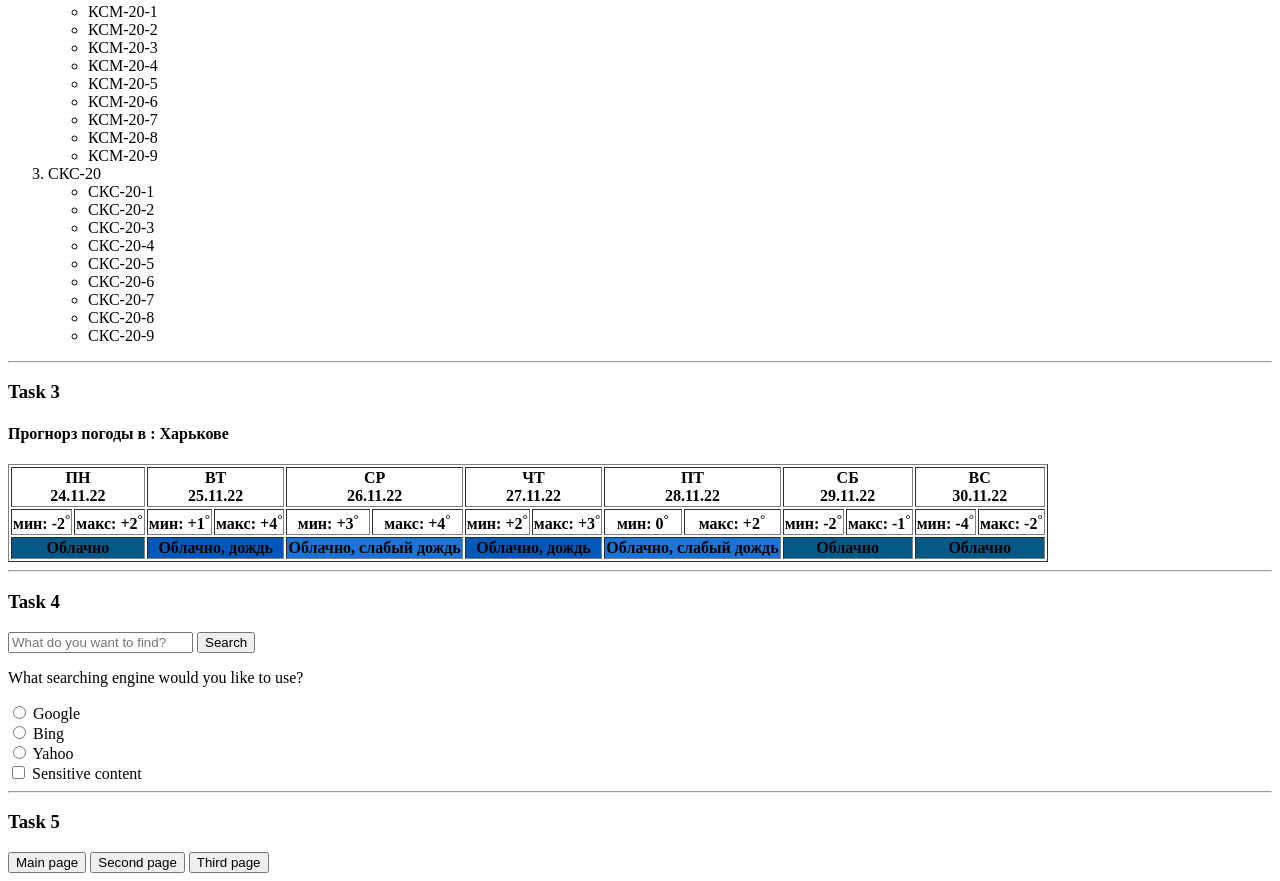
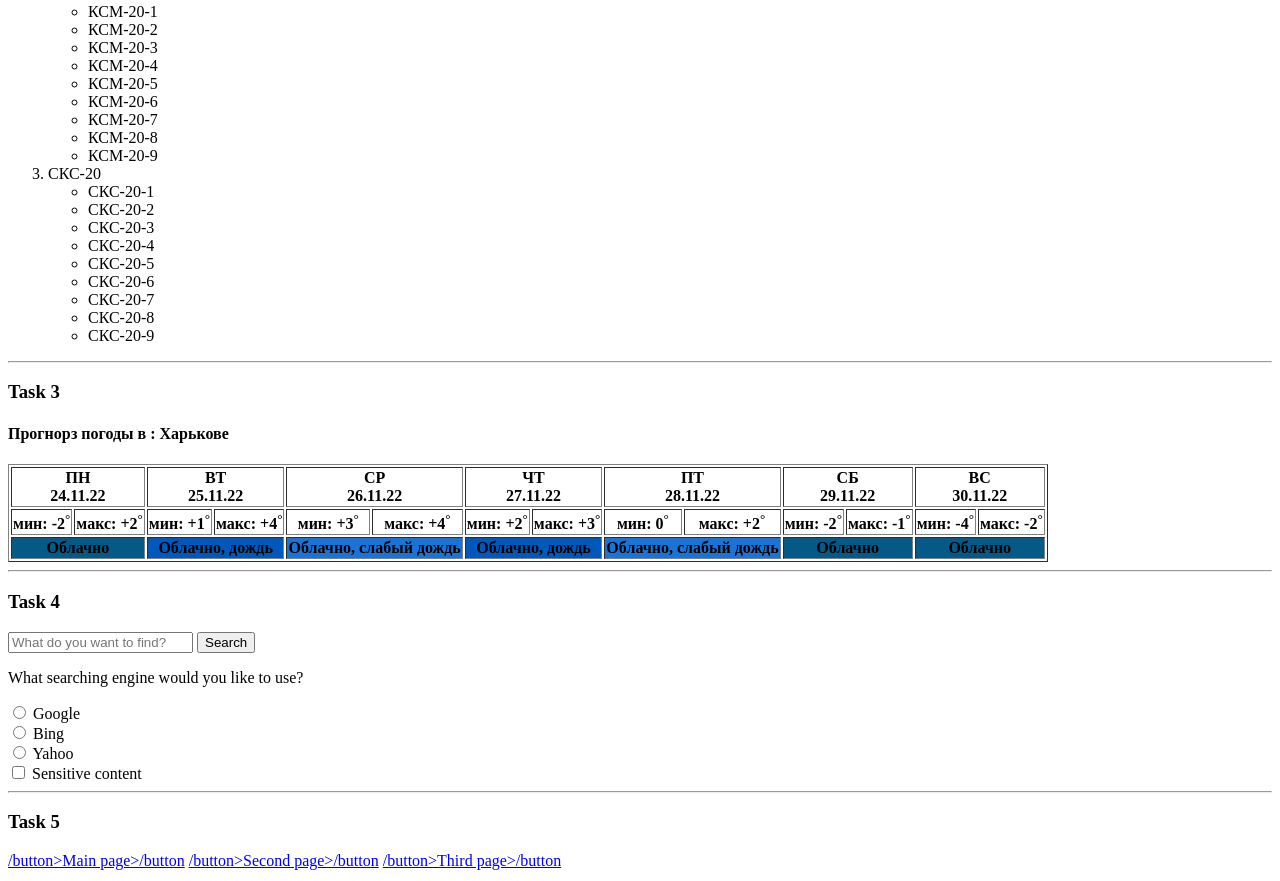
Before and after one commit to nure-yevhentukubaiev/ITex_LB1_Teslenko_Var2, a plain HTML site: page index.html in a window 1280 px wide. Shown: the part 548-1429 px from the top of the page. Drawn offline with Linux system fonts and the light colour scheme.

Commit message:
Update index.html

```diff
--- a/index.html
+++ b/index.html
@@ -169,8 +169,8 @@
     </form>
     <hr>
     <h3>Task 5</h3>
-    <a href="index.html"><button>Main page</button></a>
-    <a href="OtherPages/SecondPage.html"><button>Second page</button></a>
-    <a href="OtherPages/ThirdPage.html"><button>Third page</button></a>
+    <a href="index.html">/button>Main page>/button</a>
+    <a href="OtherPages/SecondPage.html">/button>Second page>/button</a>
+    <a href="OtherPages/ThirdPage.html">/button>Third page>/button</a>
 </body>
 </html>
```
